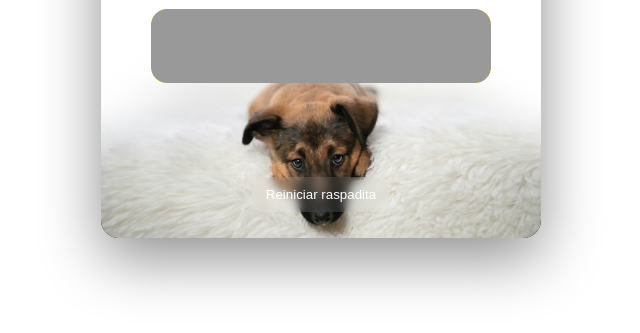
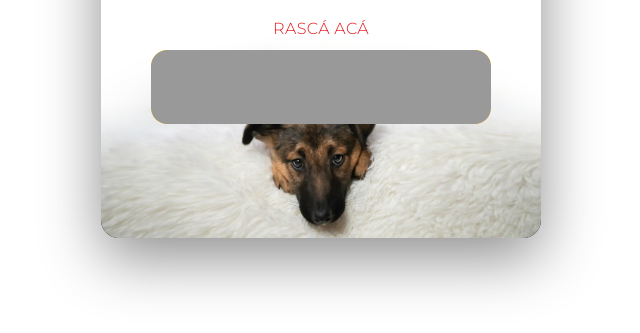
Before and after one commit to royalcaninar/HaceleLaPata, a plain HTML site: page index.html in a window 1280 px wide. Shown: the part 429-762 px from the top of the page, without its empty margins (319-959 px from the left). Drawn offline with nearby package versions, Linux system fonts and the light colour scheme.

Commit message:
Add files via upload

```diff
--- a/index.html
+++ b/index.html
@@ -201,15 +201,19 @@
           <canvas id="scratch"></canvas>
         </div>
       </div>
+      <!-- Boton de reinicio -->
+    <!--
       <div class="actions">
         <button class="btn-reset" id="btnReset">Reiniciar raspadita</button>
-      </div>
+      </div>  -->
     </div>
   </div>
   <script>
     const canvas = document.getElementById('scratch');
     const ctx = canvas.getContext('2d');
-    const resetBtn = document.getElementById('btnReset');
+    // Nueva linea de codigo para matar el boton de reinicio
+    document.getElementById('btnReset')?.addEventListener('click', paintCover);
+    // const resetBtn = document.getElementById('btnReset'); // linea vieja
     let isDrawing = false, last = null;
 
     function fitCanvas() {
@@ -254,7 +258,9 @@
     canvas.addEventListener('pointermove', e => { if(isDrawing) scratch(e.clientX, e.clientY); });
     canvas.addEventListener('pointerup', () => { isDrawing = false; last = null; });
 
-    resetBtn.addEventListener('click', paintCover);
+    // resetBtn.addEventListener('click', paintCover); linea vieja no borrar
+   document.getElementById('btnReset')?.addEventListener('click', paintCover);
+
     window.addEventListener('resize', fitCanvas);
     fitCanvas();
   </script>
```
